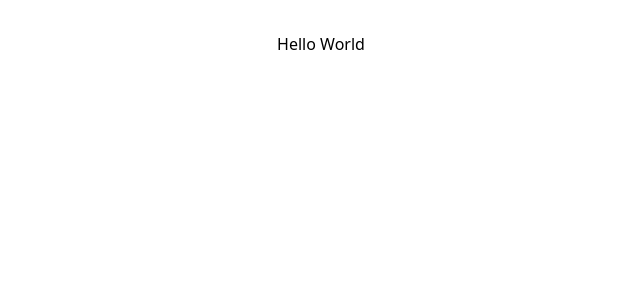
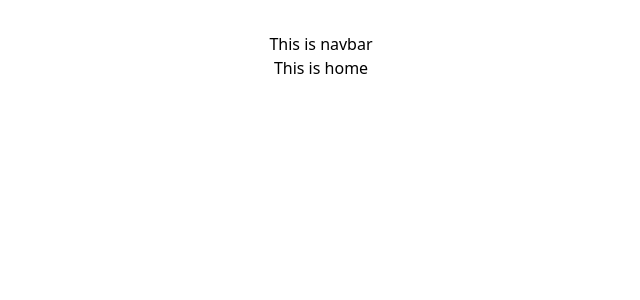
Before and after one commit to TusharChow20/project_Product-Client-Practice-, a React (Vite) app: page / in a window 1280 px wide. Shown: the top 300 px of the page, without its empty margins (319-959 px from the left). Built offline with nearby package versions, Linux system fonts and the light colour scheme.

Commit message:
routing edit

```diff
--- /dev/null
+++ b/src/Components/AllProducts/AllPRoducts.jsx
@@ -0,0 +1,11 @@
+import React from "react";
+
+const AllPRoducts = () => {
+  return (
+    <div>
+      <h1>THis is all products</h1>
+    </div>
+  );
+};
+
+export default AllPRoducts;
--- /dev/null
+++ b/src/Components/Home.jsx/Home.jsx
@@ -0,0 +1,11 @@
+import React from "react";
+
+const Home = () => {
+  return (
+    <div>
+      <h1>This is home </h1>
+    </div>
+  );
+};
+
+export default Home;
--- /dev/null
+++ b/src/Components/Layout/RootLayout.jsx
@@ -0,0 +1,15 @@
+import React from "react";
+import Home from "../Home.jsx/Home";
+import Navbar from "../Navbar/Navbar";
+import { Outlet } from "react-router";
+
+const RootLayout = () => {
+  return (
+    <div>
+      <Navbar></Navbar>
+      <Outlet></Outlet>
+    </div>
+  );
+};
+
+export default RootLayout;
--- /dev/null
+++ b/src/Components/Navbar/Navbar.jsx
@@ -0,0 +1,11 @@
+import React from "react";
+
+const Navbar = () => {
+  return (
+    <div>
+      <h1>This is navbar</h1>
+    </div>
+  );
+};
+
+export default Navbar;
--- a/src/Routers/Routes.jsx
+++ b/src/Routers/Routes.jsx
@@ -1,9 +1,22 @@
 import { createBrowserRouter } from "react-router";
+import Home from "../Components/Home.jsx/Home";
+import RootLayout from "../Components/Layout/RootLayout";
+import AllPRoducts from "../Components/AllProducts/AllPRoducts";
 
 const router = createBrowserRouter([
   {
     path: "/",
-    element: <div>Hello World</div>,
+    Component: RootLayout,
+    children: [
+      {
+        index: true,
+        Component: Home,
+      },
+      {
+        path: "/allProducts",
+        Component: AllPRoducts,
+      },
+    ],
   },
 ]);
 
```
